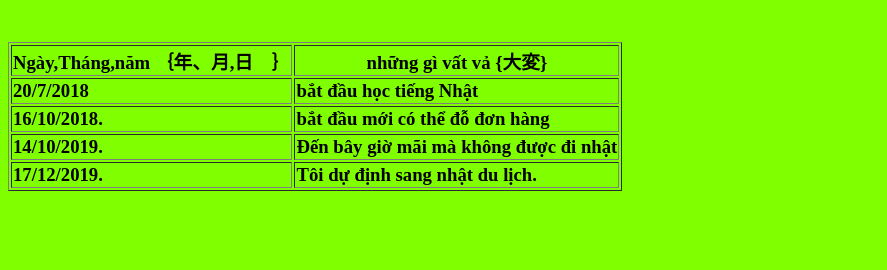
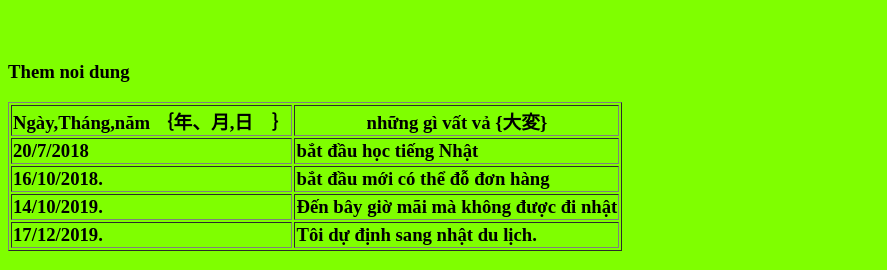
Before and after one commit to nqduc/bits.duc, a plain HTML site: page index.html in a window 1280 px wide. Shown: the part 818-1088 px from the top of the page, without its empty margins (0-887 px from the left). Before the commit the page ends 1028 px from the top, so only its background shows below. Drawn offline with Linux system fonts and the light colour scheme.

Commit message:
thay p vao index

```diff
--- a/index.html
+++ b/index.html
@@ -42,6 +42,7 @@
          <td>17/12/2019.</td>
          <td>Tôi dự định sang nhật du lịch.</td>
      </tr></h3>
+     <p>Them noi dung</p>
 </table>
 
 </body>
```
